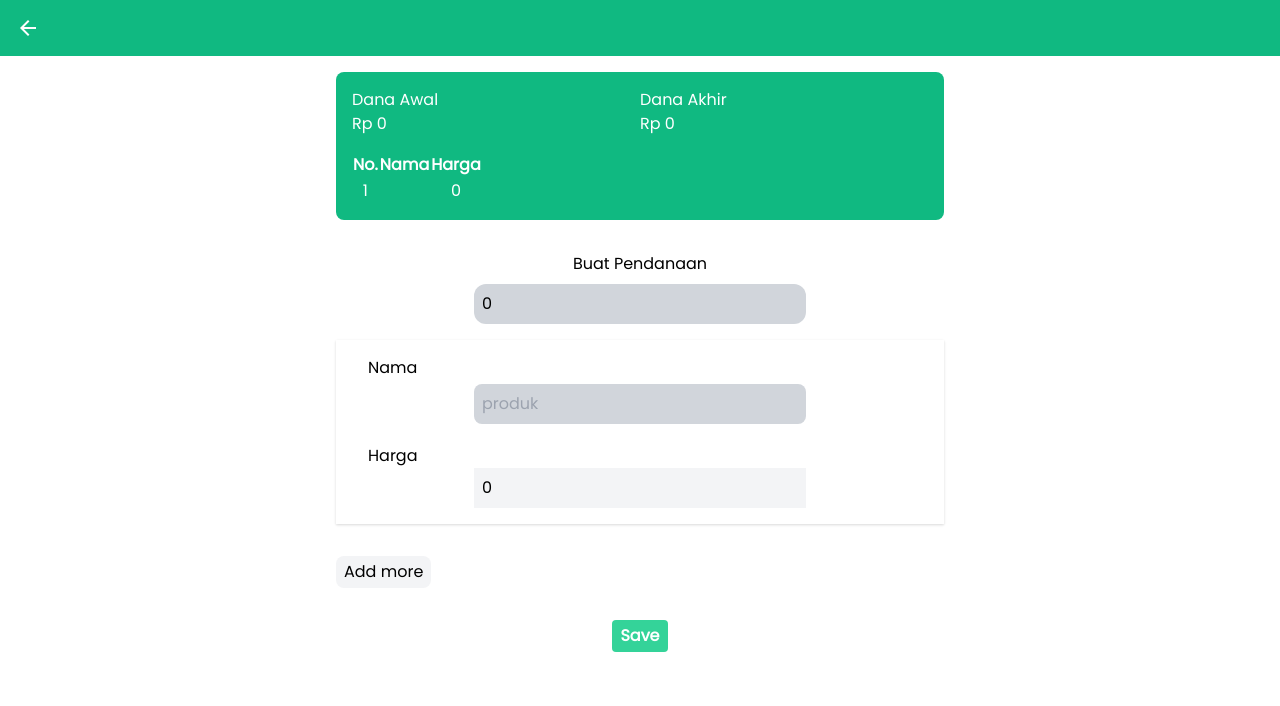
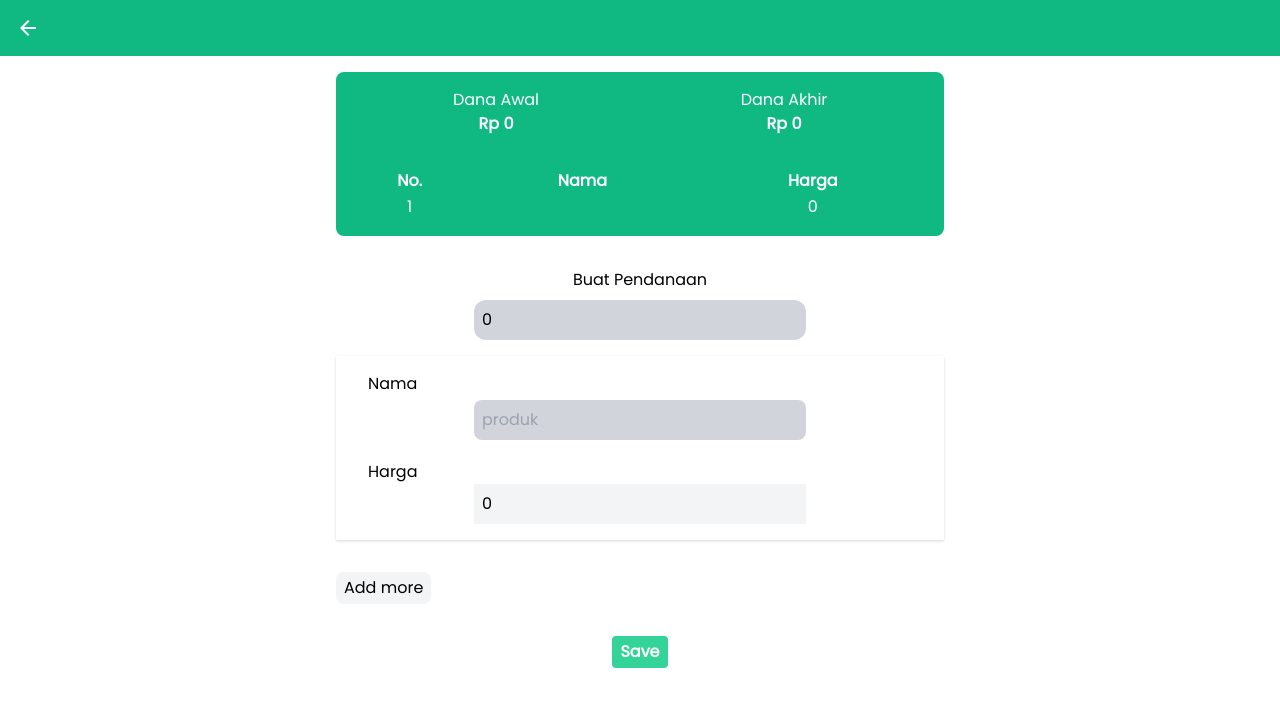
Before and after one commit to JenabB/react-alokasi-dana, a React (Create React App) app: page /create in a window 1280 px wide. Shown: the top 706 px of the page. Built offline with nearby package versions, Linux system fonts and the light colour scheme; the HTML template or start-up script is replaced by a standard one.

Commit message:
center table

```diff
--- a/src/pages/createPendanaan/Form.js
+++ b/src/pages/createPendanaan/Form.js
@@ -45,27 +45,30 @@ const Form = () => {
   return (
     <div>
       {/* menampilkan dana */}
-      <div className="bg-green-500 text-white grid grid-cols-2 m-4 p-4 rounded-lg">
-        <div>
-          <h1>Dana Awal</h1>
-          <h1>{formatRp(danaAwal)}</h1>
+      <div className="bg-green-500 text-center text-white  m-4 p-4 rounded-lg">
+        <div className="grid grid-cols-2">
+          <div>
+            <h1>Dana Awal</h1>
+            <h1 className="font-bold">{formatRp(danaAwal)}</h1>
+          </div>
+          <div>
+            <h1>Dana Akhir</h1>
+            <h1 className="font-bold">{formatRp(danaAkhir)}</h1>
+          </div>
         </div>
-        <div>
-          <h1>Dana Akhir</h1>
-          <h1>{formatRp(danaAkhir)}</h1>
-        </div>
-        <div className="mt-4 text-center">
+
+        <div className="mt-8 text-center">
           {semuaProduk.length > 0 ? (
-            <table>
+            <table className="table-fixed w-full">
               <tr>
-                <th>No.</th>
-                <th>Nama</th>
-                <th>Harga</th>
+                <th className="w-1/4">No.</th>
+                <th className="w-2/4">Nama</th>
+                <th className="w-2/4">Harga</th>
               </tr>
               {semuaProduk.map((product, index) => (
                 <tr key={index}>
                   <td>{semuaProduk.indexOf(product) + 1}</td>
-                  <td>{product.nama}</td>
+                  <td width="300px">{product.nama}</td>
                   <td>{product.harga}</td>
                 </tr>
               ))}
```
